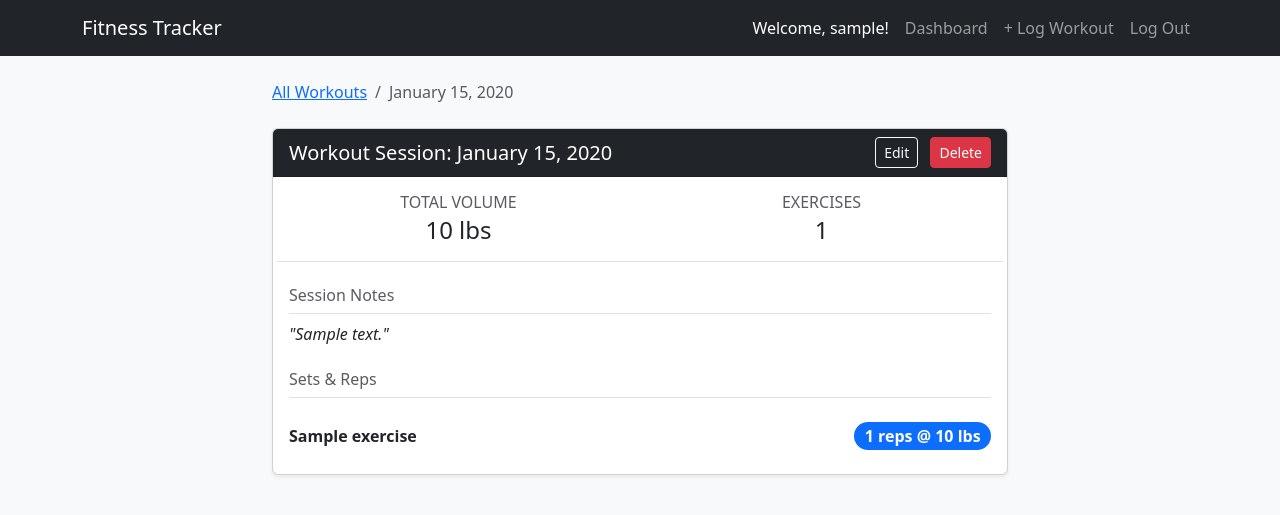
After one commit to schaefferda/fitness-tracker, a Django app: page /workout/1/ in a window 1280 px wide. The commit adds this page. Shown: the top 515 px of the page. Run offline with Django 5.2, Linux system fonts and the light colour scheme; a user stored in the database is signed in; tables that the repository leaves empty hold one stand-in row (values such as "Sample post").

Commit message:
Build workout details page
To avoid homepage getting overly cluttered a details page was created to show workout details for each session.

```diff
--- a/workouts/models.py
+++ b/workouts/models.py
@@ -42,6 +42,16 @@ class Workout(models.Model):
     def __str__(self):
         return f"{self.user.username} - {self.date.strftime('%Y-%m-%d')}"
 
+    @property
+    def total_volume(self):
+        # Calculate the total weight lifted in this specific workout
+        return sum(set.reps * set.weight for set in self.sets.all())
+
+    @property
+    def total_exercises(self):
+        # Counts how many unique exercises were performed
+        return self.sets.values('exercise').distinct().count()
+
 class WorkoutSet(models.Model):
     # Links this set to a specific workout and exercise
     workout = models.ForeignKey(Workout, related_name='sets', on_delete=models.CASCADE)
--- /dev/null
+++ b/workouts/templates/workouts/workout_detail.html
@@ -0,0 +1,56 @@
+{% extends 'workouts/base.html' %}
+
+{% block content %}
+<div class="row justify-content-center">
+    <div class="col-md-8">
+
+        <nav aria-label="breadcrumb" class="mb-4">
+            <ol class="breadcrumb">
+                <li class="breadcrumb-item"><a href="{% url 'workout_list' %}">All Workouts</a></li>
+                <li class="breadcrumb-item active" aria-current="page">{{ workout.date|date:"F j, Y" }}</li>
+            </ol>
+        </nav>
+
+        <div class="card shadow-sm mb-4">
+            <div class="card-header bg-dark text-white d-flex justify-content-between align-items-center">
+                <h3 class="h5 mb-0">Workout Session: {{ workout.date|date:"F j, Y" }}</h3>
+                <div>
+                    <a href="{% url 'edit_workout' workout.id %}" class="btn btn-sm btn-outline-light me-2">Edit</a>
+                    <a href="{% url 'delete_workout' workout.id %}" class="btn btn-sm btn-danger">Delete</a>
+                </div>
+            </div>
+
+            <div class="card-body">
+                <div class="row text-center mb-4 border-bottom pb-3">
+                    <div class="col">
+                        <h6 class="text-muted text-uppercase mb-1">Total Volume</h6>
+                        <h4 class="mb-0">{{ workout.total_volume|floatformat:0 }} lbs</h4>
+                    </div>
+                    <div class="col">
+                        <h6 class="text-muted text-uppercase mb-1">Exercises</h6>
+                        <h4 class="mb-0">{{ workout.total_exercises }}</h4>
+                    </div>
+                </div>
+
+                {% if workout.notes %}
+                    <div class="mb-4">
+                        <h6 class="text-muted border-bottom pb-2">Session Notes</h6>
+                        <p class="fst-italic">"{{ workout.notes }}"</p>
+                    </div>
+                {% endif %}
+
+                <h6 class="text-muted border-bottom pb-2 mb-3">Sets & Reps</h6>
+                <ul class="list-group list-group-flush">
+                    {% for set in workout.sets.all %}
+                        <li class="list-group-item d-flex justify-content-between align-items-center px-0">
+                            <strong>{{ set.exercise.name }}</strong>
+                            <span class="badge bg-primary rounded-pill fs-6">{{ set.reps }} reps @ {{ set.weight|floatformat:0 }} lbs</span>
+                        </li>
+                    {% endfor %}
+                </ul>
+            </div>
+        </div>
+
+    </div>
+</div>
+{% endblock %}
--- a/workouts/urls.py
+++ b/workouts/urls.py
@@ -6,6 +6,7 @@ urlpatterns = [
     # The empty string '' means this is the default page for this app
     path('', views.workout_list, name='workout_list'),
     path('add/', views.add_workout, name='add_workout'),
+    path('workout/<int:pk>/', views.workout_detail, name='workout_detail'),
     path('edit/<int:pk>/', views.edit_workout, name='edit_workout'),
     path('delete/<int:pk>/', views.delete_workout, name='delete_workout'),
     path('register/', views.register, name='register'),
--- a/workouts/views.py
+++ b/workouts/views.py
@@ -14,7 +14,7 @@ def workout_list(request):
     all_workouts = Workout.objects.filter(user=request.user).order_by('-date')
 
     # Tell Paginator to split up workouts, showing 5 per page
-    paginator = Paginator(all_workouts, 1)
+    paginator = Paginator(all_workouts, 10)
 
     # Look at URL to see what page number a user clicked (e.g., ?page=2)
     # If there is no page number in the URL it defaults to None
@@ -174,3 +174,11 @@ def add_exercise(request):
         form = ExerciseForm()
 
     return render(request, 'workouts/add_exercise.html', {'form': form})
+
+
+@login_required
+def workout_detail(request, pk):
+    # Grab the specific workout, ensuring it belongs to the logged-in user
+    workout = get_object_or_404(Workout, pk=pk, user=request.user)
+
+    return render(request, 'workouts/workout_detail.html', {'workout': workout})
```
Also changed, not shown: workouts/templates/workouts/workout_list.html (+15 -18 lines).
